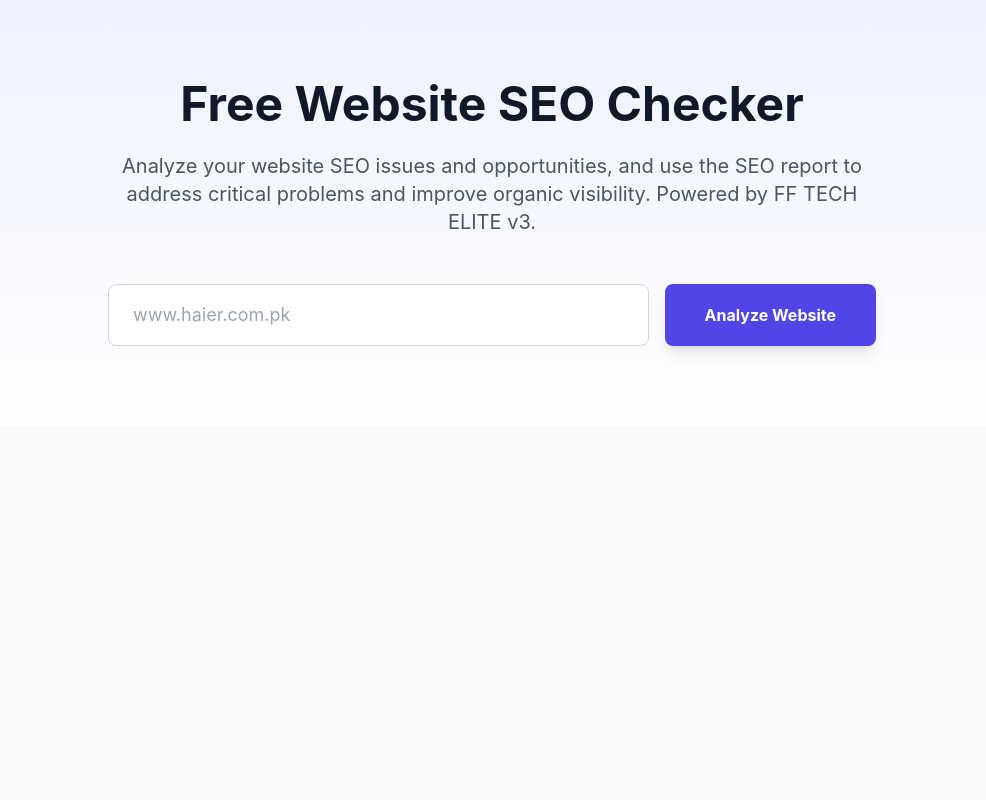
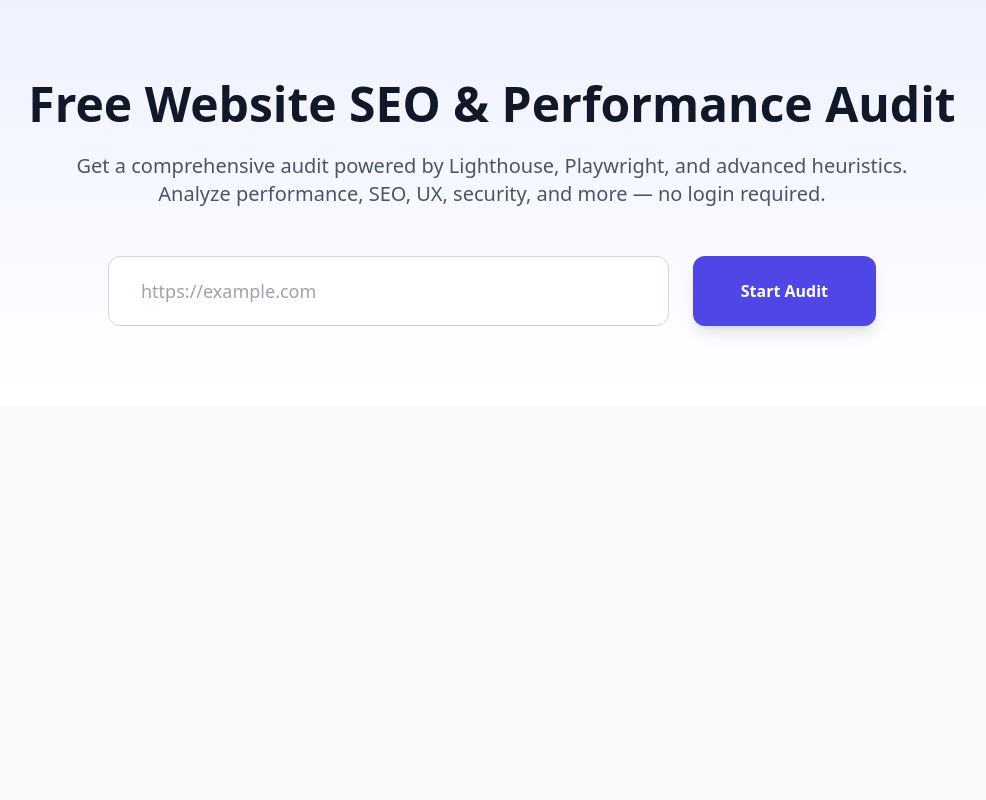
Before and after one commit to Swalehjamshaid/ThroughwebAuditforall, a FastAPI app: page / in a window 1280 px wide. Shown: the whole page, without its empty margins (148-1134 px from the left). Run offline with FastAPI, Linux system fonts and the light colour scheme; some libraries are stand-ins or nearby versions.

Commit message:
Update index.html

```diff
--- a/templates/index.html
+++ b/templates/index.html
@@ -3,36 +3,38 @@
 <head>
   <meta charset="UTF-8" />
   <meta name="viewport" content="width=device-width, initial-scale=1.0"/>
-  <title>FF TECH ELITE v3 - World-Class Website Audit</title>
+  <title>FF TECH ELITE v3 - Ultimate Website Audit</title>
   <script src="https://cdn.tailwindcss.com"></script>
   <link href="https://cdnjs.cloudflare.com/ajax/libs/font-awesome/6.5.0/css/all.min.css" rel="stylesheet">
   <style>
-    body { background: #f9fafb; color: #111; font-family: 'Inter', sans-serif; }
-    .card { background: white; border-radius: 12px; box-shadow: 0 4px 6px -1px rgba(0,0,0,0.1); }
-    table { width: 100%; border-collapse: collapse; }
-    th { background: #f3f4f6; font-weight: 600; padding: 16px; text-align: left; }
-    td { padding: 16px; border-bottom: 1px solid #e5e7eb; }
+    body { background: #f9fafb; color: #111; font-family: system-ui, -apple-system, sans-serif; }
+    .container { max-width: 1200px; }
+    .card { @apply bg-white rounded-xl shadow-lg p-8; }
+    table { @apply w-full border-collapse; }
+    th { @apply bg-gray-100 text-left font-semibold py-4 px-6; }
+    td { @apply py-4 px-6 border-b border-gray-200; }
     .priority-critical { @apply bg-red-100 text-red-800 px-3 py-1 rounded-full text-sm font-medium; }
     .priority-high { @apply bg-orange-100 text-orange-800 px-3 py-1 rounded-full text-sm font-medium; }
     .priority-medium { @apply bg-yellow-100 text-yellow-800 px-3 py-1 rounded-full text-sm font-medium; }
     .priority-pass { @apply bg-green-100 text-green-800 px-3 py-1 rounded-full text-sm font-medium; }
+    .priority-info { @apply bg-blue-100 text-blue-800 px-3 py-1 rounded-full text-sm font-medium; }
     .tab-active { @apply border-b-4 border-indigo-600 text-indigo-600 font-bold; }
-    .empty { color: #9ca3af; font-style: italic; }
+    .empty { @apply text-gray-400 italic; }
     #pdfBtn { display: none; }
   </style>
 </head>
 <body class="min-h-screen">
-  <!-- Hero Input -->
-  <div class="bg-gradient-to-b from-indigo-50 to-white py-20 px-6">
-    <div class="max-w-5xl mx-auto text-center">
-      <h1 class="text-5xl font-bold text-gray-900 mb-6">Free Website SEO Checker</h1>
-      <p class="text-xl text-gray-600 mb-12 max-w-3xl mx-auto">
-        Analyze your website SEO issues and opportunities, and use the SEO report to address critical problems and improve organic visibility. Powered by FF TECH ELITE v3.
+  <!-- Hero -->
+  <div class="bg-gradient-to-b from-indigo-50 to-white py-20">
+    <div class="container mx-auto px-6 text-center">
+      <h1 class="text-5xl font-bold text-gray-900 mb-6">Free Website SEO & Performance Audit</h1>
+      <p class="text-xl text-gray-600 mb-12 max-w-4xl mx-auto">
+        Get a comprehensive audit powered by Lighthouse, Playwright, and advanced heuristics. Analyze performance, SEO, UX, security, and more — no login required.
       </p>
-      <div class="flex flex-col md:flex-row gap-4 max-w-3xl mx-auto">
-        <input id="urlInput" type="url" placeholder="www.haier.com.pk" class="flex-1 px-6 py-4 rounded-lg border border-gray-300 focus:border-indigo-600 focus:outline-none text-lg"/>
-        <button id="auditBtn" class="px-10 py-4 bg-indigo-600 hover:bg-indigo-700 text-white font-bold rounded-lg shadow-lg transition">
-          Analyze Website
+      <div class="flex flex-col md:flex-row gap-6 max-w-3xl mx-auto">
+        <input id="urlInput" type="url" placeholder="https://example.com" class="flex-1 px-8 py-5 rounded-xl border border-gray-300 focus:border-indigo-600 focus:outline-none text-lg"/>
+        <button id="auditBtn" class="px-12 py-5 bg-indigo-600 hover:bg-indigo-700 text-white font-bold rounded-xl shadow-lg transition">
+          Start Audit
         </button>
       </div>
     </div>
@@ -40,22 +42,22 @@
 
   <!-- Loading -->
   <div id="loading" class="hidden text-center py-32">
-    <div class="inline-block animate-spin rounded-full h-16 w-16 border-4 border-indigo-600 border-t-transparent"></div>
-    <p class="mt-8 text-2xl text-gray-600">Analyzing your website...</p>
+    <div class="inline-block animate-spin rounded-full h-20 w-20 border-6 border-indigo-600 border-t-transparent"></div>
+    <p class="mt-10 text-3xl text-gray-700">Running comprehensive audit...</p>
+    <p class="mt-4 text-xl text-gray-500">Analyzing 300+ metrics using Lighthouse & real browser</p>
   </div>
 
   <!-- Results -->
-  <div id="results" class="hidden max-w-7xl mx-auto px-6 py-12">
-    <!-- Header -->
+  <div id="results" class="hidden container mx-auto px-6 py-12">
     <div class="text-center mb-12">
-      <h2 class="text-4xl font-bold mb-4">SEO Audit Results for <span id="auditedUrl" class="text-indigo-600">www.haier.com.pk</span></h2>
-      <p class="text-gray-600">The SEO score for this website is <span id="seoScore" class="text-5xl font-bold text-red-600 empty">17</span> out of 100. We found <span id="criticalIssues" class="empty">27</span> critical issues and <span id="minorIssues" class="empty">2</span> minor issues.</p>
+      <h2 class="text-4xl font-bold mb-4">Audit Complete for <span id="auditedUrl" class="text-indigo-600 empty">—</span></h2>
+      <p class="text-xl text-gray-600">Report generated on <span id="auditedAt" class="empty">—</span></p>
     </div>
 
     <!-- Tabs -->
-    <div class="flex flex-wrap gap-6 mb-12 border-b border-gray-200">
+    <div class="flex flex-wrap gap-2 mb-10 border-b border-gray-300">
       <button class="tab-btn tab-active px-6 py-4" data-tab="overview">Overview</button>
-      <button class="tab-btn px-6 py-4" data-tab="issues">Issues & Recommendations</button>
+      <button class="tab-btn px-6 py-4" data-tab="issues">Issues</button>
       <button class="tab-btn px-6 py-4" data-tab="onpage">On-Page SEO</button>
       <button class="tab-btn px-6 py-4" data-tab="keywords">Keyword Rankings</button>
       <button class="tab-btn px-6 py-4" data-tab="toppages">Top Pages</button>
@@ -71,26 +73,51 @@
     <div id="tabContent">
       <!-- Overview -->
       <div id="overview" class="tab-content">
-        <div class="card p-10 mb-12">
-          <h3 class="text-3xl font-bold mb-8">Overview</h3>
-          <p id="overviewText" class="text-lg text-gray-700 mb-12 empty">This section summarizes your site's overall SEO performance...</p>
+        <div class="card mb-10">
+          <h3 class="text-3xl font-bold mb-6">Overview</h3>
+          <p id="overviewText" class="text-lg text-gray-700 mb-10 empty">Loading overview...</p>
           <div class="grid grid-cols-2 md:grid-cols-4 gap-8">
-            <div class="text-center"><p class="text-gray-600">On-Page SEO</p><p id="onpageScore" class="text-4xl font-bold text-orange-500 empty">30%</p></div>
-            <div class="text-center"><p class="text-gray-600">Technical SEO</p><p id="technicalScore" class="text-4xl font-bold text-orange-500 empty">40%</p></div>
-            <div class="text-center"><p class="text-gray-600">Off-Page SEO</p><p id="offpageScore" class="text-4xl font-bold text-gray-500 empty">0%</p></div>
-            <div class="text-center"><p class="text-gray-600">Social Media</p><p id="socialScore" class="text-4xl font-bold text-gray-500 empty">0%</p></div>
+            <div class="text-center">
+              <p class="text-gray-600 mb-2">On-Page SEO</p>
+              <p id="onpageScore" class="text-4xl font-bold text-orange-500 empty">—</p>
+            </div>
+            <div class="text-center">
+              <p class="text-gray-600 mb-2">Technical SEO</p>
+              <p id="technicalScore" class="text-4xl font-bold text-orange-500 empty">—</p>
+            </div>
+            <div class="text-center">
+              <p class="text-gray-600 mb-2">Off-Page SEO</p>
+              <p id="offpageScore" class="text-4xl font-bold text-gray-500 empty">—</p>
+            </div>
+            <div class="text-center">
+              <p class="text-gray-600 mb-2">Social Media</p>
+              <p id="socialScore" class="text-4xl font-bold text-gray-500 empty">—</p>
+            </div>
           </div>
+        </div>
+        <div class="card">
+          <h3 class="text-3xl font-bold mb-6">Overall Site Health</h3>
+          <p class="text-6xl font-bold text-center my-12" id="totalGrade">—%</p>
         </div>
       </div>
 
-      <!-- Issues & Recommendations -->
+      <!-- Issues -->
       <div id="issues" class="tab-content hidden">
-        <div class="card p-10">
+        <div class="card">
           <h3 class="text-3xl font-bold mb-8">Issues and Recommendations</h3>
           <div class="overflow-x-auto">
             <table>
-              <thead><tr><th>Type</th><th>Element</th><th>Priority</th><th>Problem / Recommendation</th></tr></thead>
-              <tbody id="issuesTable"><tr class="empty"><td colspan="4" class="text-center py-12">No issues loaded</td></tr></tbody>
+              <thead>
+                <tr>
+                  <th>Type</th>
+                  <th>Element</th>
+                  <th>Priority</th>
+                  <th>Problem / Recommendation</th>
+                </tr>
+              </thead>
+              <tbody id="issuesTable">
+                <tr class="empty"><td colspan="4" class="text-center py-12">No issues found yet</td></tr>
+              </tbody>
             </table>
           </div>
         </div>
@@ -150,12 +185,14 @@
 
       <!-- Page Performance -->
       <div id="performance" class="tab-content hidden">
-        <div class="card p-10">
+        <div class="card">
           <h3 class="text-3xl font-bold mb-8">Page Performance & Core Web Vitals</h3>
           <div class="overflow-x-auto">
             <table>
-              <thead><tr><th>Element</th><th>Priority</th><th>Note</th></tr></thead>
-              <tbody id="performanceTable"><tr class="empty"><td colspan="3" class="text-center py-12">No data</td></tr></tbody>
+              <thead><tr><th>Element</th><th>Value</th><th>Note</th></tr></thead>
+              <tbody id="performanceTable">
+                <tr class="empty"><td colspan="3" class="text-center py-12">Loading performance metrics...</td></tr>
+              </tbody>
             </table>
           </div>
         </div>
@@ -163,39 +200,37 @@
 
       <!-- Competitors -->
       <div id="competitors" class="tab-content hidden">
-        <div class="card p-10">
+        <div class="card">
           <h3 class="text-3xl font-bold mb-8">Competitors</h3>
           <div class="overflow-x-auto">
             <table>
               <thead><tr><th>Competitor</th><th>Common Keywords</th><th>Competition Level</th></tr></thead>
-              <tbody id="competitorsTable"><tr class="empty"><td colspan="3" class="text-center py-12">No data</td></tr></tbody>
+              <tbody id="competitorsTable">
+                <tr class="empty"><td colspan="3" class="text-center py-12">Connect SEO API for competitor data</td></tr>
+              </tbody>
             </table>
-          </div>
-          <div id="competitorTypes" class="mt-12">
-            <h4 class="text-2xl font-bold mb-6">Advanced Competitor Analysis (4 Types)</h4>
-            <div class="grid md:grid-cols-2 gap-8 empty text-center py-12">
-              <p>4-type competitor breakdown appears here for haier.com.pk</p>
-            </div>
           </div>
         </div>
       </div>
 
-      <!-- Off-Page SEO -->
+      <!-- Off-Page -->
       <div id="offpage" class="tab-content hidden">
-        <div class="card p-10 text-center">
+        <div class="card text-center py-20">
           <h3 class="text-3xl font-bold mb-8">Off-Page SEO</h3>
-          <p id="offpageMessage" class="text-xl text-gray-600 empty">No data</p>
+          <p id="offpageMessage" class="text-xl text-gray-600 empty">Connect an SEO API to view backlink profile and authority metrics.</p>
         </div>
       </div>
 
       <!-- Top Backlinks -->
       <div id="backlinks" class="tab-content hidden">
-        <div class="card p-10">
+        <div class="card">
           <h3 class="text-3xl font-bold mb-8">Top Backlinks</h3>
           <div class="overflow-x-auto">
             <table>
               <thead><tr><th>Page AS</th><th>Source Title</th><th>Source URL</th><th>Anchor</th><th>Target URL</th><th>Rel</th></tr></thead>
-              <tbody id="backlinksTable"><tr class="empty"><td colspan="6" class="text-center py-12">No data</td></tr></tbody>
+              <tbody id="backlinksTable">
+                <tr class="empty"><td colspan="6" class="text-center py-12">Connect SEO API for backlinks</td></tr>
+              </tbody>
             </table>
           </div>
         </div>
@@ -217,8 +254,8 @@
 
     <!-- PDF Download -->
     <div id="pdfBtn" class="text-center my-20">
-      <button id="downloadPdf" class="px-12 py-6 bg-gradient-to-r from-pink-500 to-orange-500 hover:from-pink-600 hover:to-orange-600 text-white font-bold text-2xl rounded-lg shadow-xl transition">
-        Download Full Professional Report (PDF)
+      <button id="downloadPdf" class="px-16 py-8 bg-gradient-to-r from-pink-500 to-orange-500 hover:from-pink-600 hover:to-orange-600 text-white font-extrabold text-3xl rounded-xl shadow-2xl transition transform hover:scale-105">
+        <i class="fas fa-file-pdf mr-4"></i> Download Full Report (PDF)
       </button>
     </div>
   </div>
@@ -250,20 +287,88 @@
           headers: { 'Content-Type': 'application/json' },
           body: JSON.stringify({ url })
         });
-        if (!res.ok) throw new Error(await res.text());
+        if (!res.ok) throw new Error('Audit failed');
         currentData = await res.json();
 
-        // Fill all data
+        // Fill header
         document.getElementById('auditedUrl').textContent = currentData.url;
+        document.getElementById('auditedAt').textContent = currentData.audited_at;
+        document.getElementById('totalGrade').textContent = currentData.total_grade + '%';
+
         const seo = currentData.seo_audit;
         if (seo) {
-          document.getElementById('seoScore').textContent = seo.seo_score;
-          document.getElementById('criticalIssues').textContent = seo.critical_issues;
-          document.getElementById('minorIssues').textContent = seo.minor_issues;
           document.getElementById('overviewText').textContent = seo.overview_text;
-          // Populate all tables from seo_audit exactly as in your Python
-          // (issues, on_page, keyword_rankings, top_pages, technical, page_performance, competitors, top_backlinks, social_media)
-          // Competitor 4 types from seo_audit.competitor_analysis
+          document.getElementById('onpageScore').textContent = seo.section_scores["On-Page SEO"] + '%';
+          document.getElementById('technicalScore').textContent = seo.section_scores["Technical SEO"] + '%';
+          document.getElementById('offpageScore').textContent = seo.section_scores["Off-Page SEO"] + '%';
+          document.getElementById('socialScore').textContent = seo.section_scores["Social Media"] + '%';
+
+          // Issues
+          const issuesTbl = document.getElementById('issuesTable');
+          issuesTbl.innerHTML = '';
+          seo.issues.forEach(i => {
+            const priClass = i.priority.includes('red') ? 'priority-critical' : 'priority-high';
+            issuesTbl.innerHTML += `<tr>
+              <td>${i.type || ''}</td>
+              <td>${i.element || ''}</td>
+              <td><span class="${priClass}">${i.priority}</span></td>
+              <td>${i.message || ''}</td>
+            </tr>`;
+          });
+
+          // On-Page
+          const onp = seo.on_page;
+          const onpTbl = document.getElementById('onpageTable');
+          onpTbl.innerHTML = '';
+          const addRow = (el, val, note) => {
+            onpTbl.innerHTML += `<tr><td>${el}</td><td>${val || '—'}</td><td>${note || ''}</td></tr>`;
+          };
+          addRow('URL', onp.url?.value, onp.url?.note);
+          addRow('Title', onp.title?.value, onp.title?.note);
+          addRow('Meta Description', onp.meta_description?.value || 'Missing', onp.meta_description?.note);
+          addRow('H1', onp.h1?.value || 'Missing', onp.h1?.note);
+          addRow('Heading Structure', `H2:${onp.headings?.structure?.H2 || 0} ...`, onp.headings?.note);
+          addRow('Image Alt', 'Coverage reported', onp.image_alt?.note);
+          addRow('Keyword Density', onp.keyword_density?.value || 'N/A', 'Connect API for real density');
+
+          // Technical
+          const techTbl = document.getElementById('technicalTable');
+          techTbl.innerHTML = '';
+          seo.technical.forEach(t => {
+            const priClass = t.priority === 'pass' ? 'priority-pass' : t.priority === 'info' ? 'priority-info' : 'priority-critical';
+            techTbl.innerHTML += `<tr>
+              <td>${t.element}</td>
+              <td><span class="${priClass}">${t.priority}</span></td>
+              <td>${t.value || '—'}</td>
+              <td>${t.note || ''}</td>
+            </tr>`;
+          });
+
+          // Performance
+          const perfTbl = document.getElementById('performanceTable');
+          perfTbl.innerHTML = '';
+          seo.page_performance.forEach(p => {
+            perfTbl.innerHTML += `<tr>
+              <td>${p.element}</td>
+              <td>${p.note}</td>
+              <td>${p.priority ? `<span class="priority-critical">${p.priority}</span>` : ''}</td>
+            </tr>`;
+          });
+
+          // Social
+          const socialTbl = document.getElementById('socialTable');
+          socialTbl.innerHTML = '';
+          seo.social_media.forEach(s => {
+            const priClass = s.priority === 'pass' ? 'priority-pass' : 'priority-critical';
+            socialTbl.innerHTML += `<tr>
+              <td>${s.network}</td>
+              <td><span class="${priClass}">${s.priority || '—'}</span></td>
+              <td>${s.note}</td>
+            </tr>`;
+          });
+
+          // Off-page message
+          document.getElementById('offpageMessage').textContent = seo.off_page.message;
         }
 
         document.getElementById('pdfBtn').style.display = 'block';
@@ -287,7 +392,7 @@
         const blob = await res.blob();
         const a = document.createElement('a');
         a.href = URL.createObjectURL(blob);
-        a.download = `FF_ELITE_Audit_${Date.now()}.pdf`;
+        a.download = 'FF_TECH_ELITE_Audit_Report.pdf';
         a.click();
       }
     };
```
Also changed, not shown: other parts of templates/index.html (+24 -14 lines).
